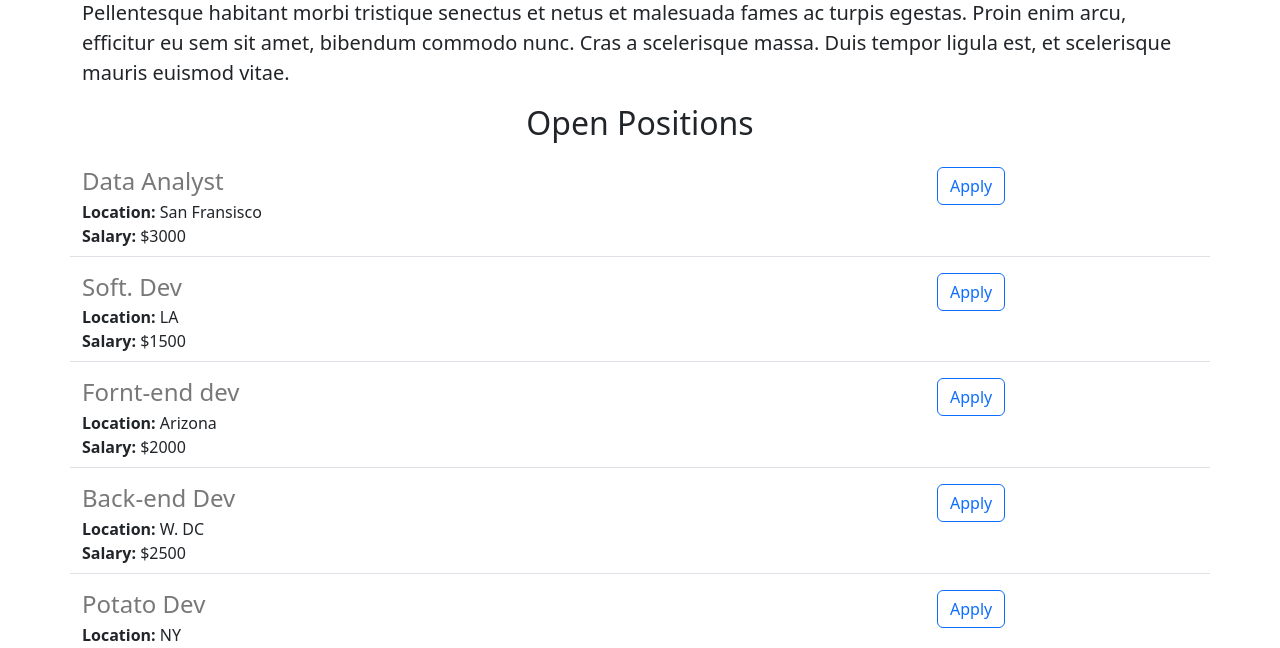
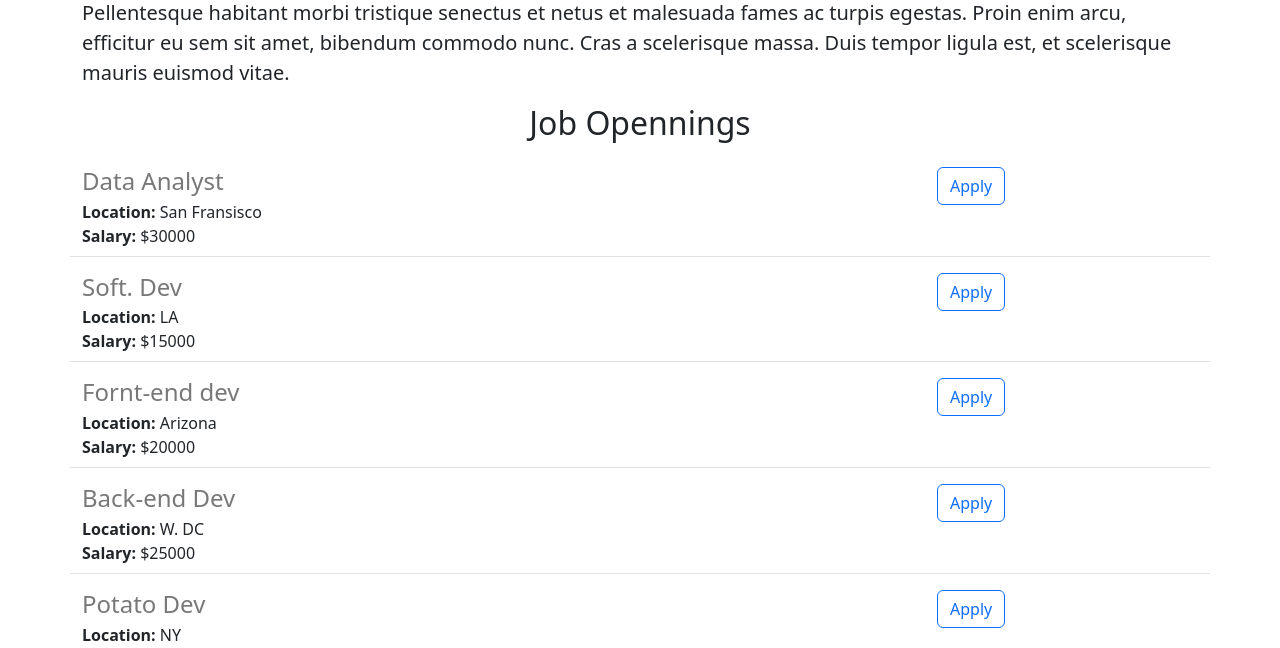
Before and after one commit to Paul21233/careers-website, a Flask app: page / in a window 1280 px wide. Shown: the part 722-1370 px from the top of the page. Run offline with Flask 3, Linux system fonts and the light colour scheme.

Commit message:
made some changes

```diff
--- a/app.py
+++ b/app.py
@@ -8,25 +8,25 @@ jobs = [
     'id': 1,
     'title': 'Data Analyst',
     'location': 'San Fransisco',
-    'salary': '$3000'
+    'salary': '$30000'
   },
   {
     'id': 2,
     'title': 'Soft. Dev',
     'location': 'LA',
-    'salary': '$1500'
+    'salary': '$15000'
   },
   {
     'id': 3,
     'title': 'Fornt-end dev',
     'location': 'Arizona',
-    'salary': '$2000'
+    'salary': '$20000'
   },
   {
     'id': 4,
     'title': 'Back-end Dev',
     'location': 'W. DC',
-    'salary': '$2500'
+    'salary': '$25000'
   },
   {
     'id': 5,
--- a/templates/home.html
+++ b/templates/home.html
@@ -24,7 +24,7 @@
       <p class="lead">
         Lorem ipsum dolor sit amet, consectetur adipiscing elit. Quisque lobortis elit tellus, vel euismod urna tristique et. Nullam at mi sit amet lacus lobortis aliquam. Nunc libero elit, mattis at nisl ut, rutrum consectetur erat. Aenean sit amet mauris eu nisl malesuada laoreet nec quis massa. Etiam nec neque a risus sagittis viverra id eget sem. Vestibulum quam nisi, porta tristique dapibus id, euismod eget nulla. Praesent quis condimentum est. Class aptent taciti sociosqu ad litora torquent per conubia nostra, per inceptos himenaeos. Fusce eu diam justo. Fusce condimentum diam eu velit lobortis, quis rhoncus ligula tempor. Suspendisse non urna eget orci volutpat vehicula non nec odio. Integer varius, diam et placerat congue, sem velit sollicitudin dolor, et gravida nunc libero eu velit. Pellentesque habitant morbi tristique senectus et netus et malesuada fames ac turpis egestas. Proin enim arcu, efficitur eu sem sit amet, bibendum commodo nunc. Cras a scelerisque massa. Duis tempor ligula est, et scelerisque mauris euismod vitae.
       </p>
-      <h2 class="text-center mt-2 mb-4">Open Positions</h2>
+      <h2 class="text-center mt-2 mb-4">Job Opennings</h2>
       <p>
         {% for job in jobs %}
           {% include 'jobitem.html' %}
```
